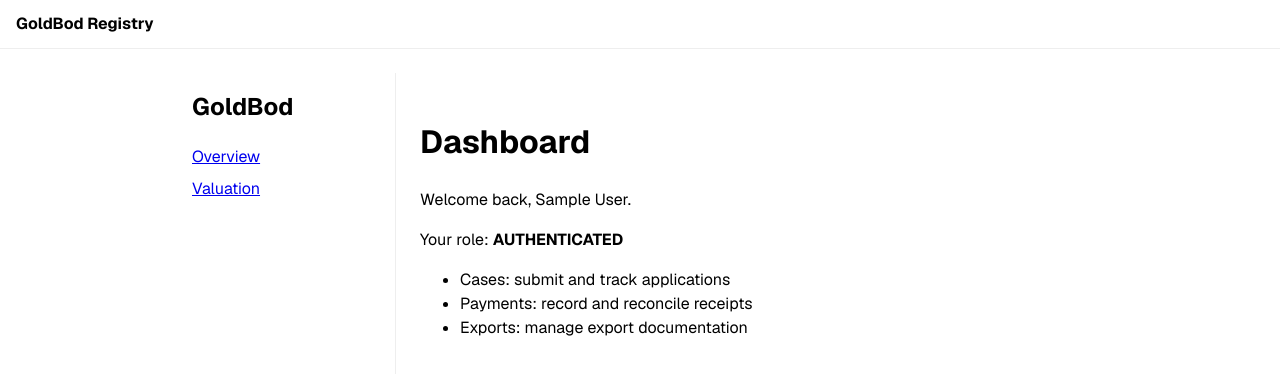
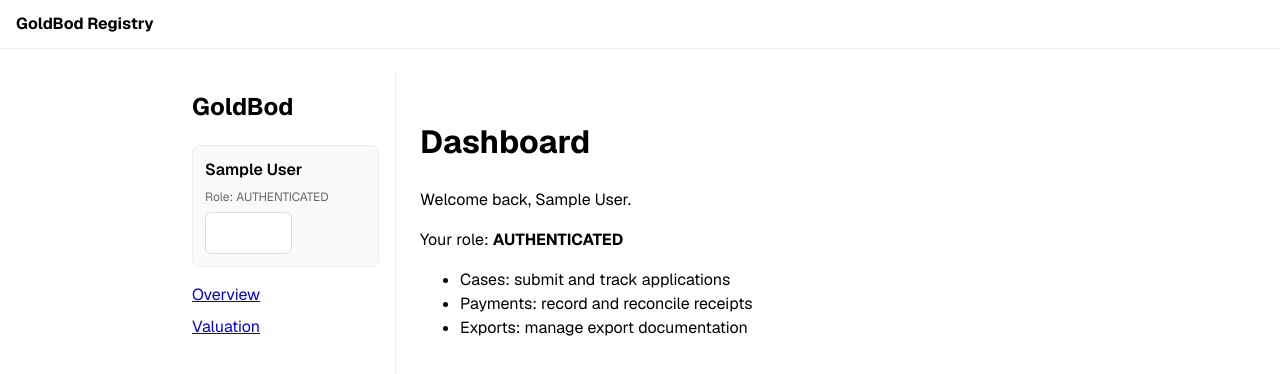
Before and after one commit to krys2fa/gbr, a Next.js app: page /dashboard in a window 1280 px wide. Shown: the top 374 px of the page. Built offline with nearby package versions, Linux system fonts and the light colour scheme; no server answers; sample sign-in values are in the browser's storage.

Commit message:
ui(dashboard): show current user and role in sidebar; add SignOutButton and sign-out wiring

```diff
--- a/src/app/dashboard/layout.tsx
+++ b/src/app/dashboard/layout.tsx
@@ -2,7 +2,7 @@ import { ReactNode } from "react";
 import Link from "next/link";
 import { getServerSession } from "next-auth";
 import { authOptions } from "@/lib/auth";
-import "@/app/globals.css";
+import { SignOutButton } from "@/components/SignOutButton";
 
 type DashboardRoute =
   | "/dashboard"
@@ -11,23 +11,78 @@ type DashboardRoute =
   | "/dashboard/exports"
   | "/";
 
-export default async function DashboardLayout({ children }: { children: ReactNode }) {
+export default async function DashboardLayout({
+  children,
+}: {
+  children: ReactNode;
+}) {
   const session = (await getServerSession(authOptions)) as any;
   const role: string = (session?.user as any)?.role ?? "ANON";
-  const items: Array<{ href: DashboardRoute; label: string; roles?: string[] }> = [
+  const items: Array<{
+    href: DashboardRoute;
+    label: string;
+    roles?: string[];
+  }> = [
     { href: "/dashboard", label: "Overview" },
-    { href: "/dashboard/cases", label: "Cases", roles: ["COMPANIES", "AGENT", "ADMIN", "SUPERADMIN"] },
-    { href: "/dashboard/payments", label: "Payments", roles: ["CASHIER", "ADMIN", "SUPERADMIN"] },
-    { href: "/dashboard/exports", label: "Exports", roles: ["AGENT", "ADMIN", "SUPERADMIN"] },
+    {
+      href: "/dashboard/cases",
+      label: "Cases",
+      roles: ["COMPANIES", "AGENT", "ADMIN", "SUPERADMIN"],
+    },
+    {
+      href: "/dashboard/payments",
+      label: "Payments",
+      roles: ["CASHIER", "ADMIN", "SUPERADMIN"],
+    },
+    {
+      href: "/dashboard/exports",
+      label: "Exports",
+      roles: ["AGENT", "ADMIN", "SUPERADMIN"],
+    },
     { href: "/", label: "Valuation" },
   ];
   const visible = items.filter((i) => !i.roles || i.roles.includes(role));
   return (
-    <div style={{ display: "grid", gridTemplateColumns: "220px 1fr", minHeight: "100vh" }}>
+    <div
+      style={{
+        display: "grid",
+        gridTemplateColumns: "220px 1fr",
+        minHeight: "100vh",
+      }}
+    >
       <aside style={{ borderRight: "1px solid #eee", padding: 16 }}>
         <h2 style={{ marginTop: 0 }}>GoldBod</h2>
+        <div
+          style={{
+            border: "1px solid #eee",
+            padding: 12,
+            borderRadius: 8,
+            margin: "8px 0 16px",
+            background: "#fafafa",
+          }}
+        >
+          {session?.user ? (
+            <div style={{ display: "grid", gap: 6 }}>
+              <div style={{ fontWeight: 600 }}>
+                {(session.user as any)?.name || session.user?.email}
+              </div>
+              <div style={{ color: "#666", fontSize: 12 }}>
+                Role: {(session.user as any)?.role || "AUTHENTICATED"}
+              </div>
+              <div>
+                <SignOutButton />
+              </div>
+            </div>
+          ) : (
+            <div>
+              <Link href="/signin">Sign in</Link>
+            </div>
+          )}
+        </div>
         <nav>
-          <ul style={{ listStyle: "none", padding: 0, display: "grid", gap: 8 }}>
+          <ul
+            style={{ listStyle: "none", padding: 0, display: "grid", gap: 8 }}
+          >
             {visible.map((i) => (
               <li key={i.href}>
                 <Link href={i.href}>{i.label}</Link>
--- /dev/null
+++ b/src/components/SignOutButton.tsx
@@ -0,0 +1,25 @@
+"use client";
+import { signOut } from "next-auth/react";
+
+export function SignOutButton({
+  label = "Sign out",
+  callbackUrl = "/signin",
+}: {
+  label?: string;
+  callbackUrl?: string;
+}) {
+  return (
+    <button
+      onClick={() => signOut({ callbackUrl })}
+      style={{
+        padding: "8px 12px",
+        border: "1px solid #ddd",
+        background: "#fff",
+        borderRadius: 6,
+        cursor: "pointer",
+      }}
+    >
+      {label}
+    </button>
+  );
+}
```
